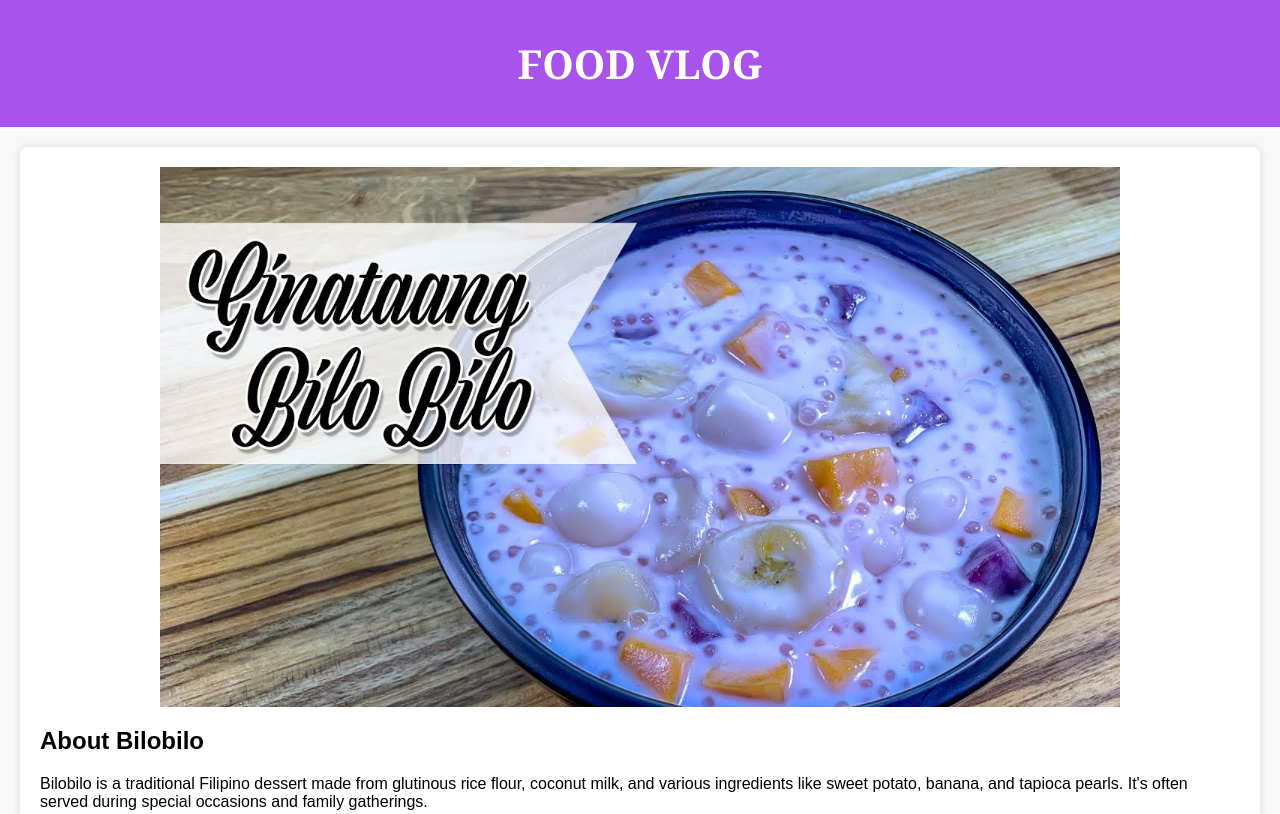
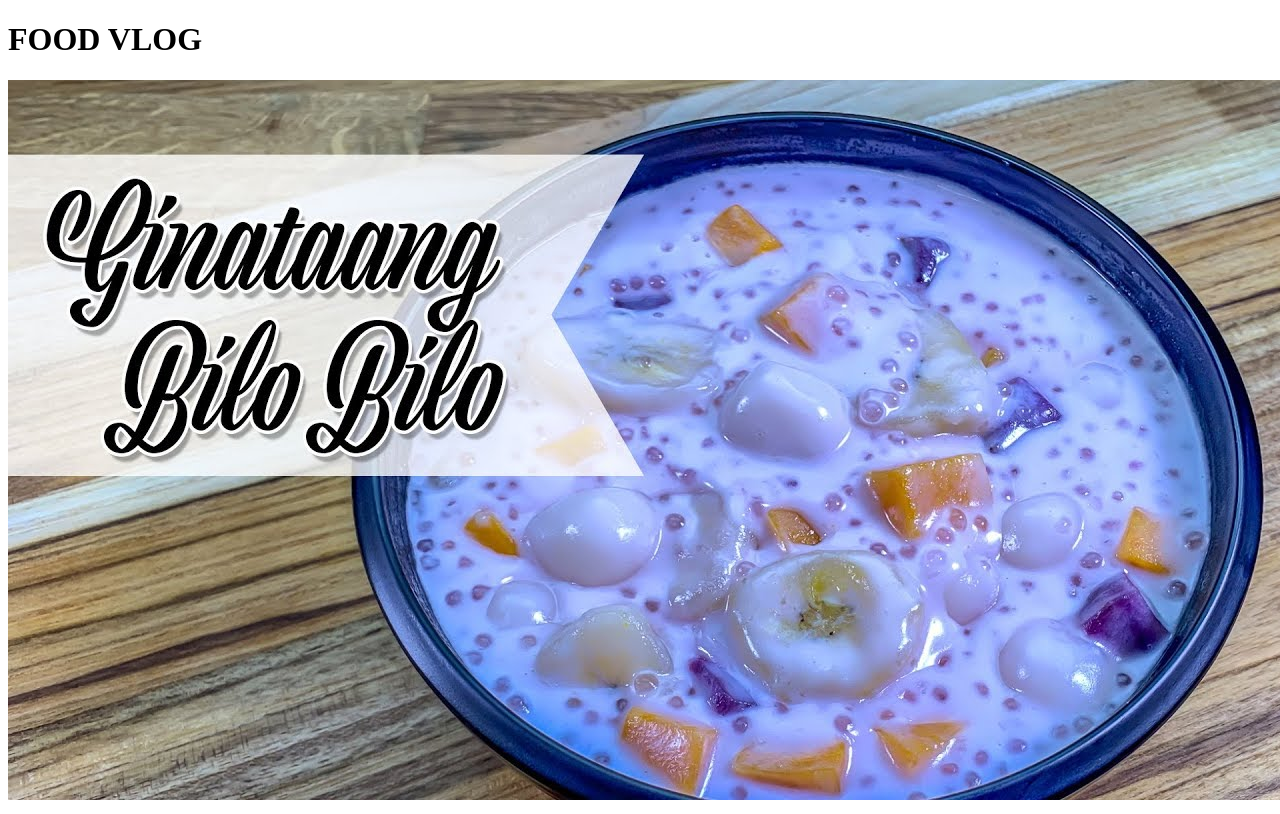
Before and after one commit to Aizendouhg/foofvlog, a plain HTML site: page index.html in a window 1280 px wide. Shown: the top 814 px of the page. Drawn offline with Linux system fonts and the light colour scheme.

Commit message:
Update index.html

```diff
--- a/index.html
+++ b/index.html
@@ -4,7 +4,6 @@
     <meta charset="UTF-8">
     <meta name="viewport" content="width=device-width, initial-scale=1.0">
     <title>Bilobilo Recipe</title>
-    <link rel="stylesheet" href="foodvlog.css">
 </head>
 <body>
     <header>
```
